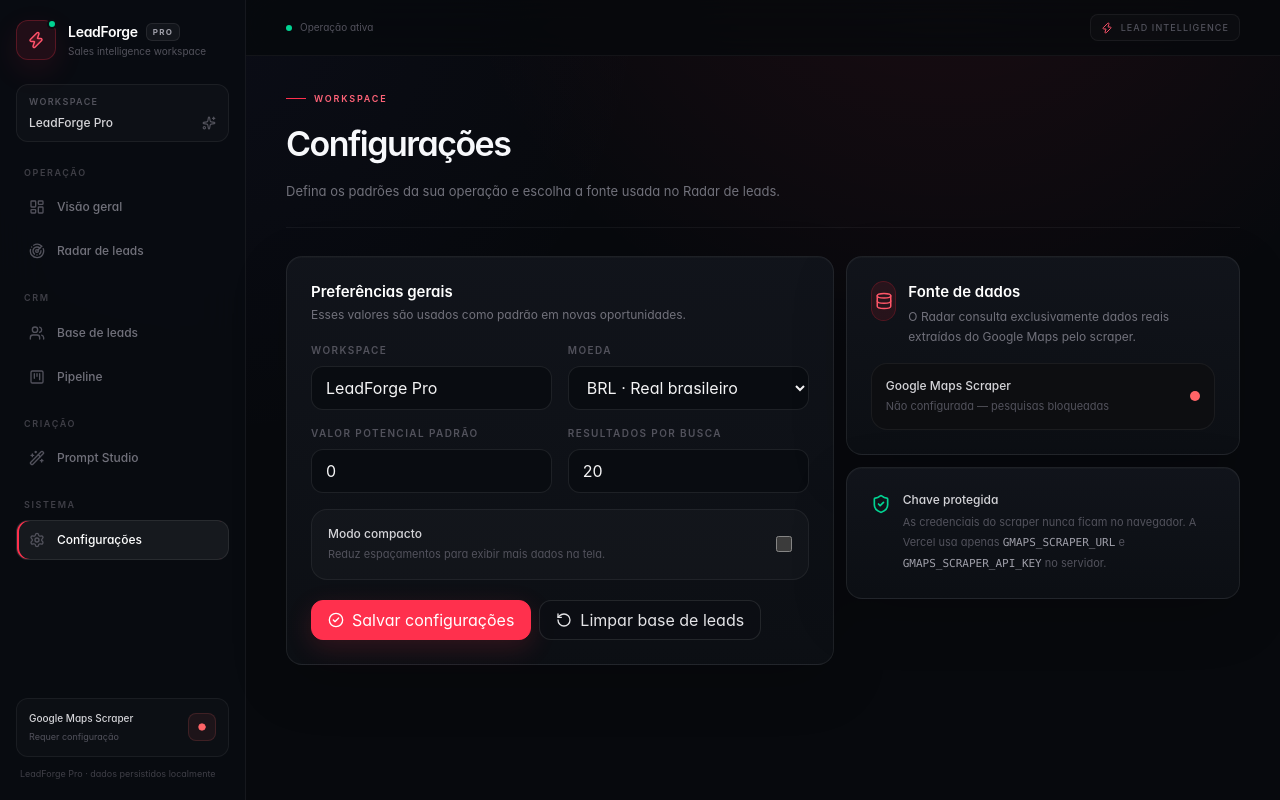
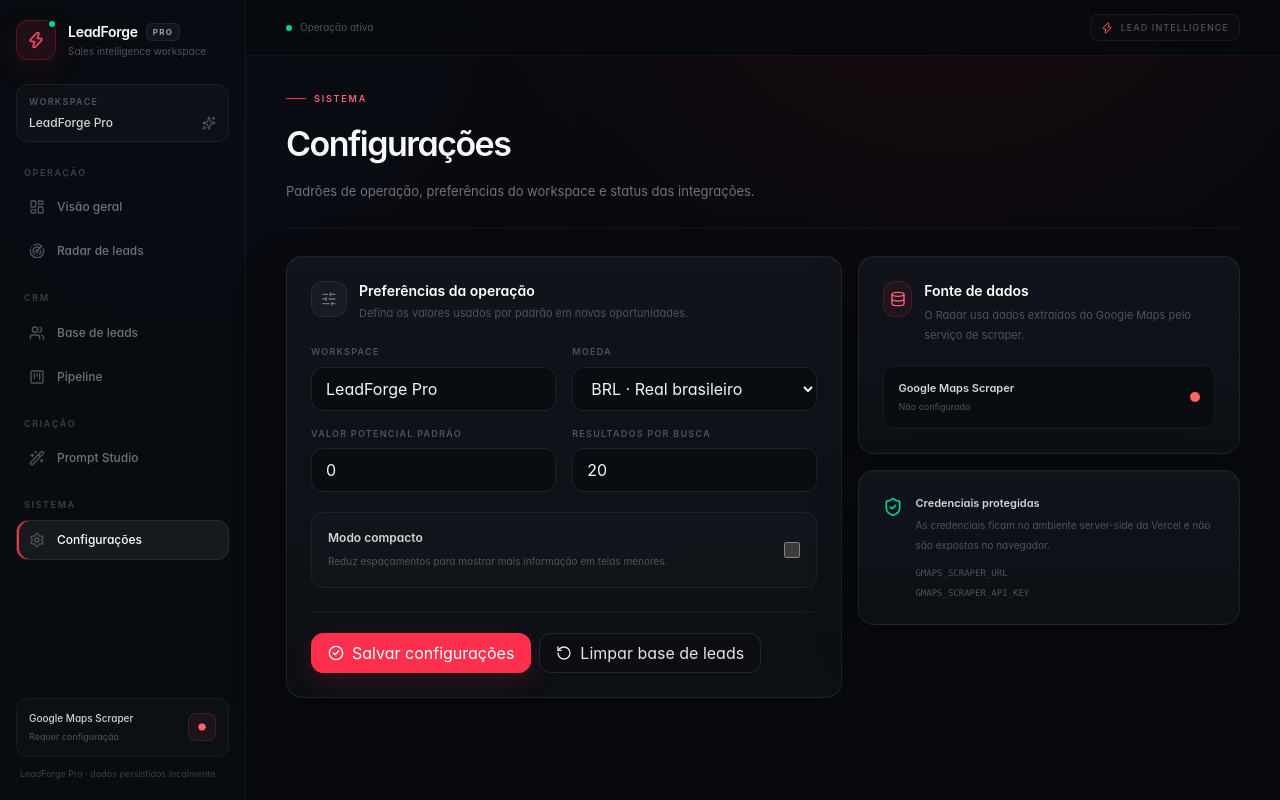
Before and after one commit to theuskkj/leadforge-pro, a React (Vite) app: page /settings in a window 1280 px wide. Built offline with nearby package versions, Linux system fonts and the light colour scheme; no server answers.

Commit message:
feat: redesign settings and integration status

```diff
--- a/src/pages/SettingsPage.tsx
+++ b/src/pages/SettingsPage.tsx
@@ -1,5 +1,5 @@
 import { useEffect, useState } from 'react'
-import { CheckCircle2, Database, RotateCcw, ShieldCheck } from 'lucide-react'
+import { CheckCircle2, Database, RotateCcw, ShieldCheck, SlidersHorizontal } from 'lucide-react'
 import { PageHeader } from '../components/PageHeader'
 import { Button } from '../components/ui/button'
 import { Card } from '../components/ui/card'
@@ -8,6 +8,10 @@
 import { Select } from '../components/ui/select'
 import { useAppData } from '../hooks/useAppData'
 import { getScraperStatus } from '../services/leadSearchService'
+
+function Label({ children }: { children: React.ReactNode }) {
+  return <span className="mb-2 block text-[9px] font-semibold uppercase tracking-[.14em] text-zinc-600">{children}</span>
+}
 
 export function SettingsPage() {
   const { settings, setSettings, resetLeads } = useAppData()
@@ -21,81 +25,99 @@
   return (
     <>
       <PageHeader
-        eyebrow="Workspace"
+        eyebrow="Sistema"
         title="Configurações"
-        subtitle="Defina os padrões da sua operação e escolha a fonte usada no Radar de leads."
+        subtitle="Padrões de operação, preferências do workspace e status das integrações."
       />
 
-      <div className="grid gap-3 xl:grid-cols-[1fr_.72fr]">
+      <div className="grid gap-4 xl:grid-cols-[1.05fr_.72fr]">
         <Card>
-          <div className="mb-5">
-            <p className="text-[15px] font-semibold text-white">Preferências gerais</p>
-            <p className="mt-1 text-xs text-zinc-500">Esses valores são usados como padrão em novas oportunidades.</p>
+          <div className="mb-6 flex items-start gap-3">
+            <span className="grid size-9 place-items-center rounded-xl border border-white/[0.07] bg-white/[0.035] text-zinc-500">
+              <SlidersHorizontal className="size-4" />
+            </span>
+            <div>
+              <p className="text-sm font-semibold text-white">Preferências da operação</p>
+              <p className="mt-1 text-[11px] text-zinc-600">Defina os valores usados por padrão em novas oportunidades.</p>
+            </div>
           </div>
+
           <div className="grid gap-4 md:grid-cols-2">
             <label>
-              <span className="mb-2 block text-[10px] font-semibold uppercase tracking-[.14em] text-zinc-600">Workspace</span>
-              <Input value={draft.workspaceName} onChange={(e) => setDraft((value) => ({ ...value, workspaceName: e.target.value }))} />
+              <Label>Workspace</Label>
+              <Input value={draft.workspaceName} onChange={(event) => setDraft((value) => ({ ...value, workspaceName: event.target.value }))} />
             </label>
             <label>
-              <span className="mb-2 block text-[10px] font-semibold uppercase tracking-[.14em] text-zinc-600">Moeda</span>
-              <Select value={draft.currency} onChange={(e) => setDraft((value) => ({ ...value, currency: e.target.value as 'BRL' }))}>
+              <Label>Moeda</Label>
+              <Select value={draft.currency} onChange={(event) => setDraft((value) => ({ ...value, currency: event.target.value as 'BRL' }))}>
                 <option value="BRL">BRL · Real brasileiro</option>
               </Select>
             </label>
             <label>
-              <span className="mb-2 block text-[10px] font-semibold uppercase tracking-[.14em] text-zinc-600">Valor potencial padrão</span>
-              <Input type="number" min={0} value={draft.defaultPotentialValue} onChange={(e) => setDraft((value) => ({ ...value, defaultPotentialValue: Number(e.target.value) }))} />
+              <Label>Valor potencial padrão</Label>
+              <Input type="number" min={0} value={draft.defaultPotentialValue} onChange={(event) => setDraft((value) => ({ ...value, defaultPotentialValue: Number(event.target.value) }))} />
             </label>
             <label>
-              <span className="mb-2 block text-[10px] font-semibold uppercase tracking-[.14em] text-zinc-600">Resultados por busca</span>
-              <Input type="number" min={1} max={20} value={Math.min(draft.defaultResultLimit, 20)} onChange={(e) => setDraft((value) => ({ ...value, defaultResultLimit: Math.min(20, Math.max(1, Number(e.target.value) || 1)) }))} />
+              <Label>Resultados por busca</Label>
+              <Input type="number" min={1} max={20} value={Math.min(draft.defaultResultLimit, 20)} onChange={(event) => setDraft((value) => ({ ...value, defaultResultLimit: Math.min(20, Math.max(1, Number(event.target.value) || 1)) }))} />
             </label>
           </div>
 
-          <label className="mt-4 flex items-center justify-between gap-4 rounded-2xl border border-white/[0.06] bg-white/[0.025] p-4">
+          <label className="mt-5 flex items-center justify-between gap-4 rounded-xl border border-white/[0.06] bg-white/[0.02] p-4">
             <div>
-              <p className="text-xs font-medium text-zinc-300">Modo compacto</p>
-              <p className="mt-1 text-[11px] text-zinc-600">Reduz espaçamentos para exibir mais dados na tela.</p>
+              <p className="text-[12px] font-semibold text-zinc-300">Modo compacto</p>
+              <p className="mt-1 text-[10px] leading-5 text-zinc-600">Reduz espaçamentos para mostrar mais informação em telas menores.</p>
             </div>
-            <Checkbox checked={draft.compactMode} onChange={(e) => setDraft((value) => ({ ...value, compactMode: e.target.checked }))} />
+            <Checkbox checked={draft.compactMode} onChange={(event) => setDraft((value) => ({ ...value, compactMode: event.target.checked }))} />
           </label>
 
-          <div className="mt-5 flex flex-wrap gap-2">
-            <Button onClick={() => setSettings(draft)}><CheckCircle2 className="size-4" />Salvar configurações</Button>
-            <Button variant="outline" onClick={() => { if (confirm('Limpar todos os leads salvos?')) resetLeads() }}><RotateCcw className="size-4" />Limpar base de leads</Button>
+          <div className="mt-6 flex flex-wrap gap-2 border-t border-white/[0.05] pt-5">
+            <Button onClick={() => setSettings(draft)}>
+              <CheckCircle2 className="size-4" />
+              Salvar configurações
+            </Button>
+            <Button variant="outline" onClick={() => { if (confirm('Limpar todos os leads salvos?')) resetLeads() }}>
+              <RotateCcw className="size-4" />
+              Limpar base de leads
+            </Button>
           </div>
         </Card>
 
-        <div className="space-y-3">
+        <div className="space-y-4">
           <Card>
             <div className="flex items-start gap-3">
-              <div className="grid size-10 place-items-center rounded-2xl border border-[#ff2438]/20 bg-[#ff2438]/10">
-                <Database className="size-4.5 text-[#ff5668]" />
-              </div>
+              <span className="grid size-9 place-items-center rounded-xl border border-[#ff304d]/20 bg-[#ff304d]/[0.08] text-[#ff6378]">
+                <Database className="size-4" />
+              </span>
               <div>
-                <p className="text-[15px] font-semibold text-white">Fonte de dados</p>
-                <p className="mt-1 text-xs leading-5 text-zinc-500">O Radar consulta exclusivamente dados reais extraídos do Google Maps pelo scraper.</p>
+                <p className="text-sm font-semibold text-white">Fonte de dados</p>
+                <p className="mt-1 text-[11px] leading-5 text-zinc-600">O Radar usa dados extraídos do Google Maps pelo serviço de scraper.</p>
               </div>
             </div>
 
-            <div className="mt-4 flex items-center justify-between rounded-2xl border border-white/[0.06] bg-[#0d0e11] p-3.5">
+            <div className="mt-5 flex items-center justify-between rounded-xl border border-white/[0.06] bg-[#090c11] p-3.5">
               <div>
-                <p className="text-xs font-medium text-zinc-300">Google Maps Scraper</p>
-                <p className="mt-1 text-[11px] text-zinc-600">
-                  {googleReady === null ? 'Verificando...' : googleReady ? 'Configurada no servidor' : 'Não configurada — pesquisas bloqueadas'}
+                <p className="text-[11px] font-semibold text-zinc-300">Google Maps Scraper</p>
+                <p className="mt-1 text-[9px] text-zinc-600">
+                  {googleReady === null ? 'Verificando integração...' : googleReady ? 'Conectado e operacional' : 'Não configurado'}
                 </p>
               </div>
-              <span className={`size-2.5 rounded-full ${googleReady ? 'bg-emerald-400 shadow-[0_0_14px_rgba(52,211,153,.45)]' : 'bg-red-400'}`} />
+              <span className={`size-2.5 rounded-full ${googleReady ? 'bg-emerald-400 shadow-[0_0_14px_rgba(52,211,153,.35)]' : 'bg-red-400'}`} />
             </div>
           </Card>
 
-          <Card className="border-emerald-400/10">
+          <Card>
             <div className="flex gap-3">
               <ShieldCheck className="mt-0.5 size-5 shrink-0 text-emerald-400" />
               <div>
-                <p className="text-xs font-medium text-zinc-300">Chave protegida</p>
-                <p className="mt-1 text-[11px] leading-5 text-zinc-600">As credenciais do scraper nunca ficam no navegador. A Vercel usa apenas <code className="text-zinc-400">GMAPS_SCRAPER_URL</code> e <code className="text-zinc-400">GMAPS_SCRAPER_API_KEY</code> no servidor.</p>
+                <p className="text-[11px] font-semibold text-zinc-300">Credenciais protegidas</p>
+                <p className="mt-1 text-[10px] leading-5 text-zinc-600">
+                  As credenciais ficam no ambiente server-side da Vercel e não são expostas no navegador.
+                </p>
+                <div className="mt-3 space-y-1.5 font-mono text-[9px] text-zinc-600">
+                  <p>GMAPS_SCRAPER_URL</p>
+                  <p>GMAPS_SCRAPER_API_KEY</p>
+                </div>
               </div>
             </div>
           </Card>
```
